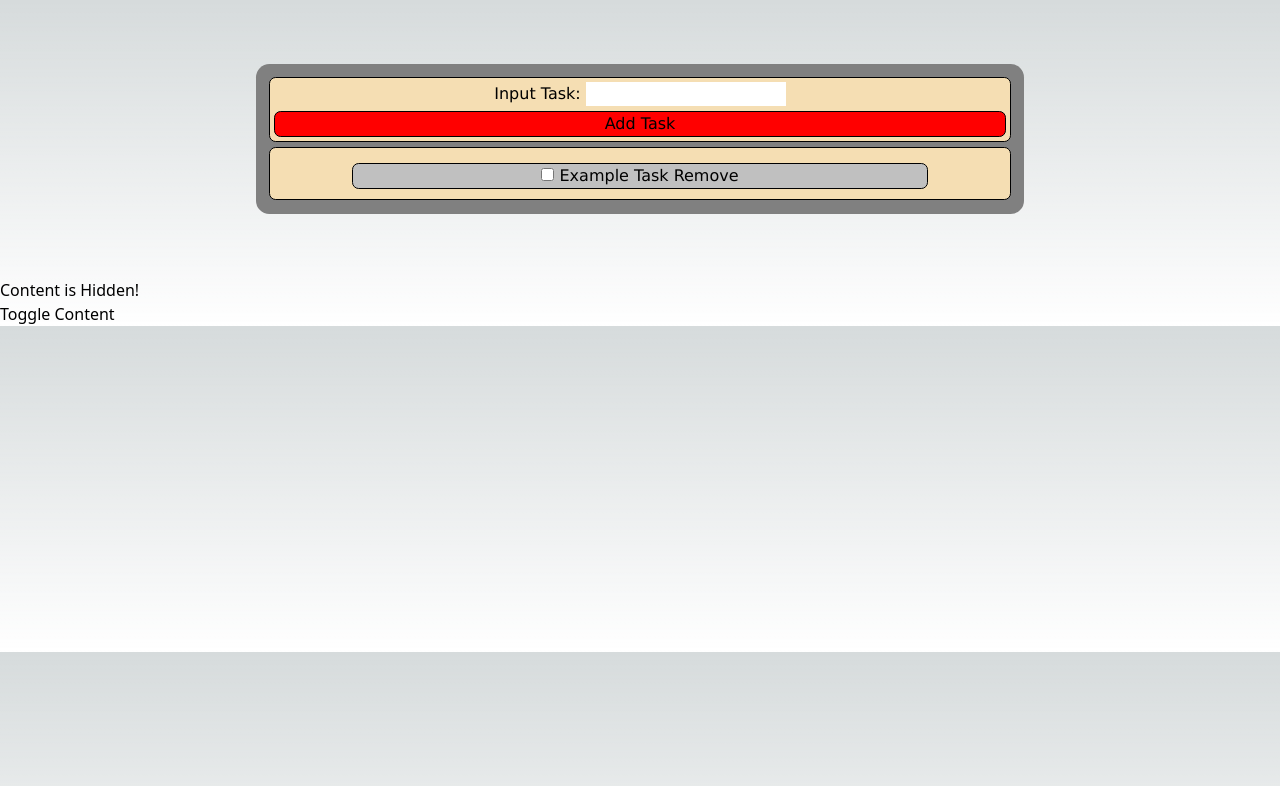
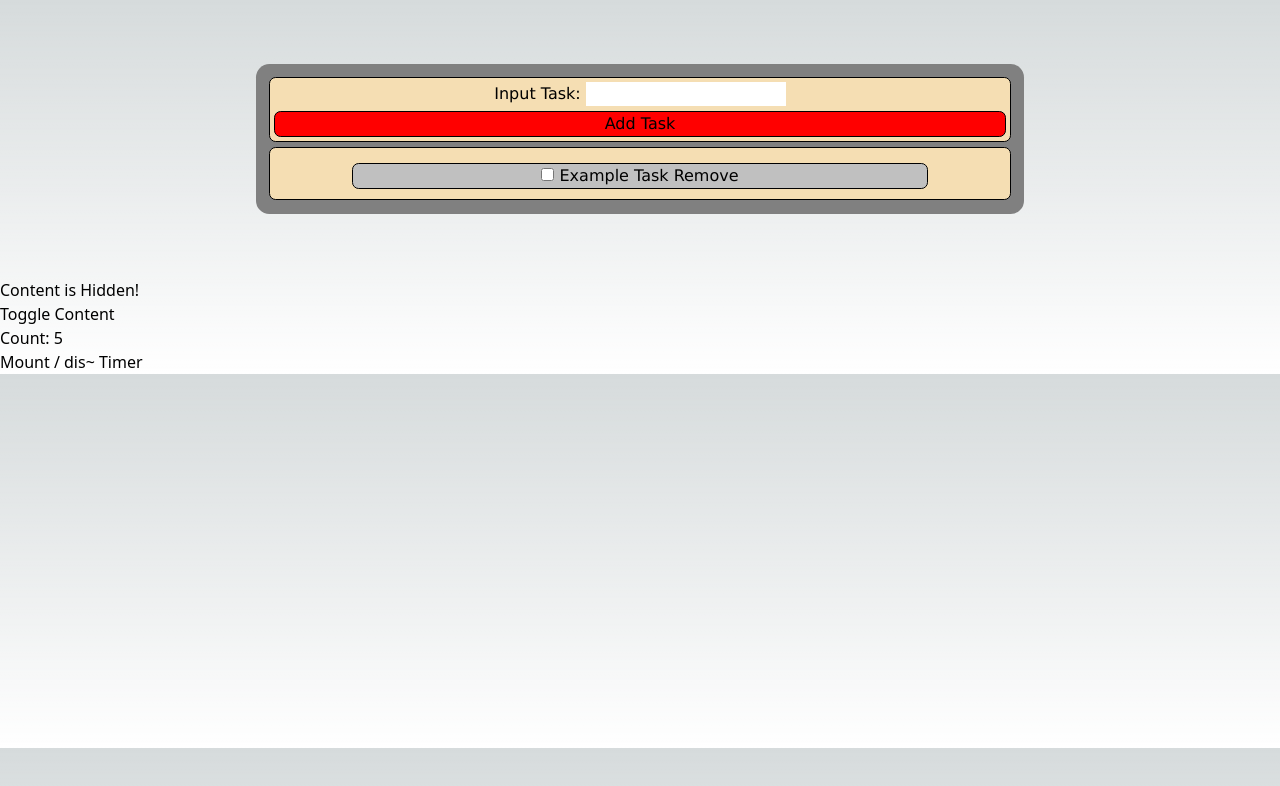
Before and after one commit to Austin-ALIT/austin-react-intermediary, a Next.js app: page / in a window 1280 px wide. Shown: the top 786 px of the page. Built offline with nearby package versions, Linux system fonts and the light colour scheme.

Commit message:
Added counter component

```diff
--- /dev/null
+++ b/src/components/counter/counter.tsx
@@ -0,0 +1,50 @@
+// Set up the branch:
+// Using your previously created repo, start a new feature branch called “side-effects“.
+/* Entered Commands:
+git flow feature start side-effects
+
+*/
+
+import { useEffect, useState } from "react"
+
+
+// Create a Counter Component:
+// Create a functional component named Counter.
+export default function Counter(){
+    // Inside the component, declare a state variable count using the useState hook, with an initial value of 0.
+    const [count, setCount] = useState<number>(0);
+
+    // Use the useEffect hook to set up an interval that increments the count every second.
+    useEffect(()=> {
+        const timea = setTimeout(()=>{
+            let newCount = count+1;
+            setCount(newCount);
+            console.log(count+1);
+        }, 1000)
+        // Clean up the Interval:
+        // Inside the useEffect hook, return a cleanup function that clears the interval when the component unmounts.
+        return(()=>{
+            clearTimeout(timea);
+        })
+
+    }, [count])
+
+    return(
+        <>
+            {/* // Display the current value of count in the component. */}
+            <p> Count: {count} </p>
+            {/* // Test the cleanup by unmounting the component and verifying that the interval is properly cleared. */}
+            {/* console.log('unmounted') // Displayes unmounted twice when component is hidden. I would call that a success.  */}
+        </>
+    )
+}
+
+// Style the Component (optional):
+// Apply CSS styles to the Counter component or use a UI library like Material-UI to enhance the visual appearance.
+
+
+// Test and Verify:
+
+// Ensure that the React app runs without any errors or warnings. - done
+// Verify that the Counter component displays and increments the count correctly. - done
+// Test the cleanup by unmounting the component and confirming that the interval is properly cleared. - done
--- a/src/pages/index.tsx
+++ b/src/pages/index.tsx
@@ -1,11 +1,16 @@
 import ConditionalRendering from "@/components/conditionalrendering/conditionalrendering";
+import Counter from "@/components/counter/counter";
 import TaskTracker from "@/components/tasktracker/tasktracker";
+import { useState } from "react";
 
 export default function Home(){
+  const [visable, setVisable] = useState<boolean>(true);
   return(
     <>
       <TaskTracker/>
       <ConditionalRendering/>
+      { visable && <Counter/>}
+      <button onClick={()=>{setVisable(!visable)}}> Mount / dis~ Timer </button>
     </>
   )
 }
```
